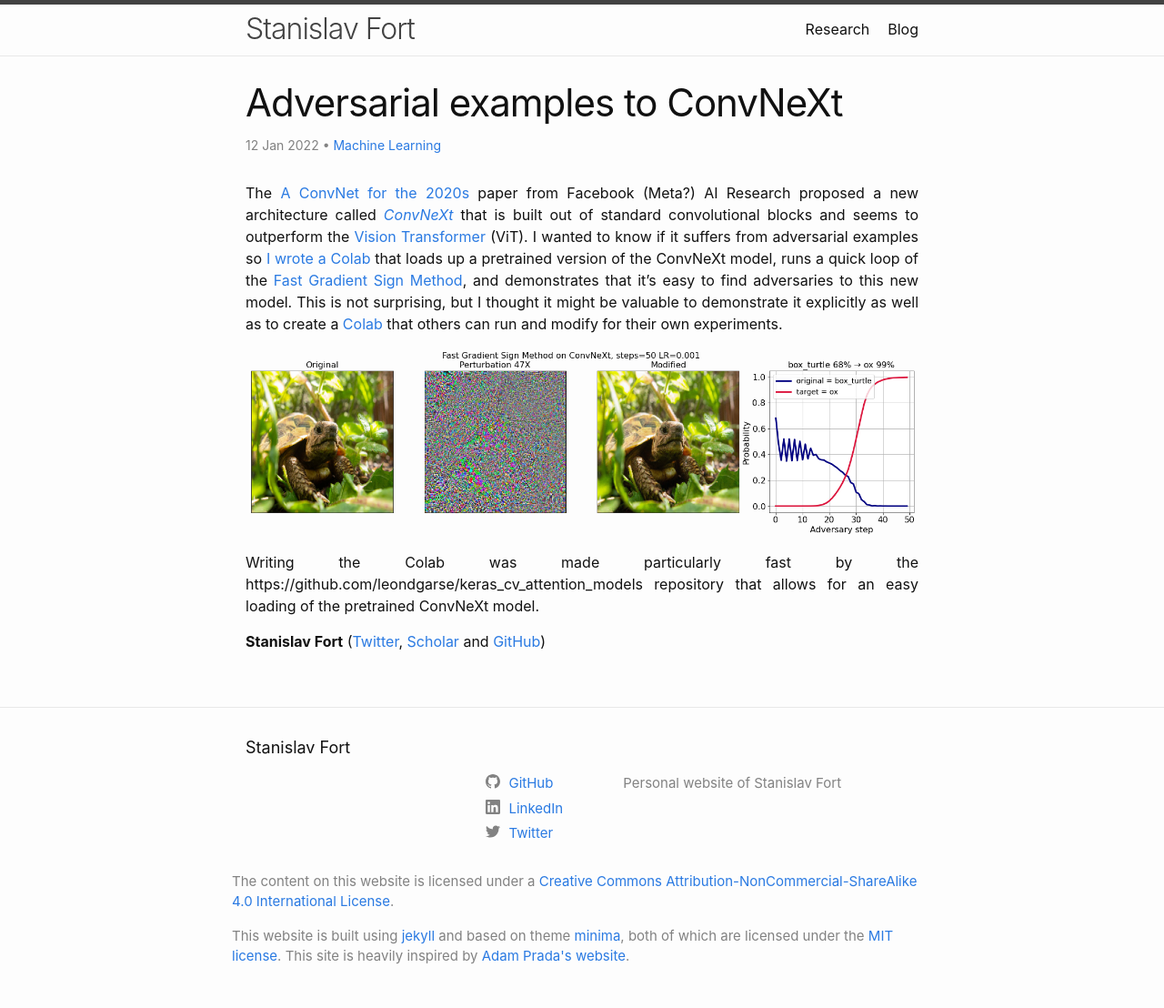
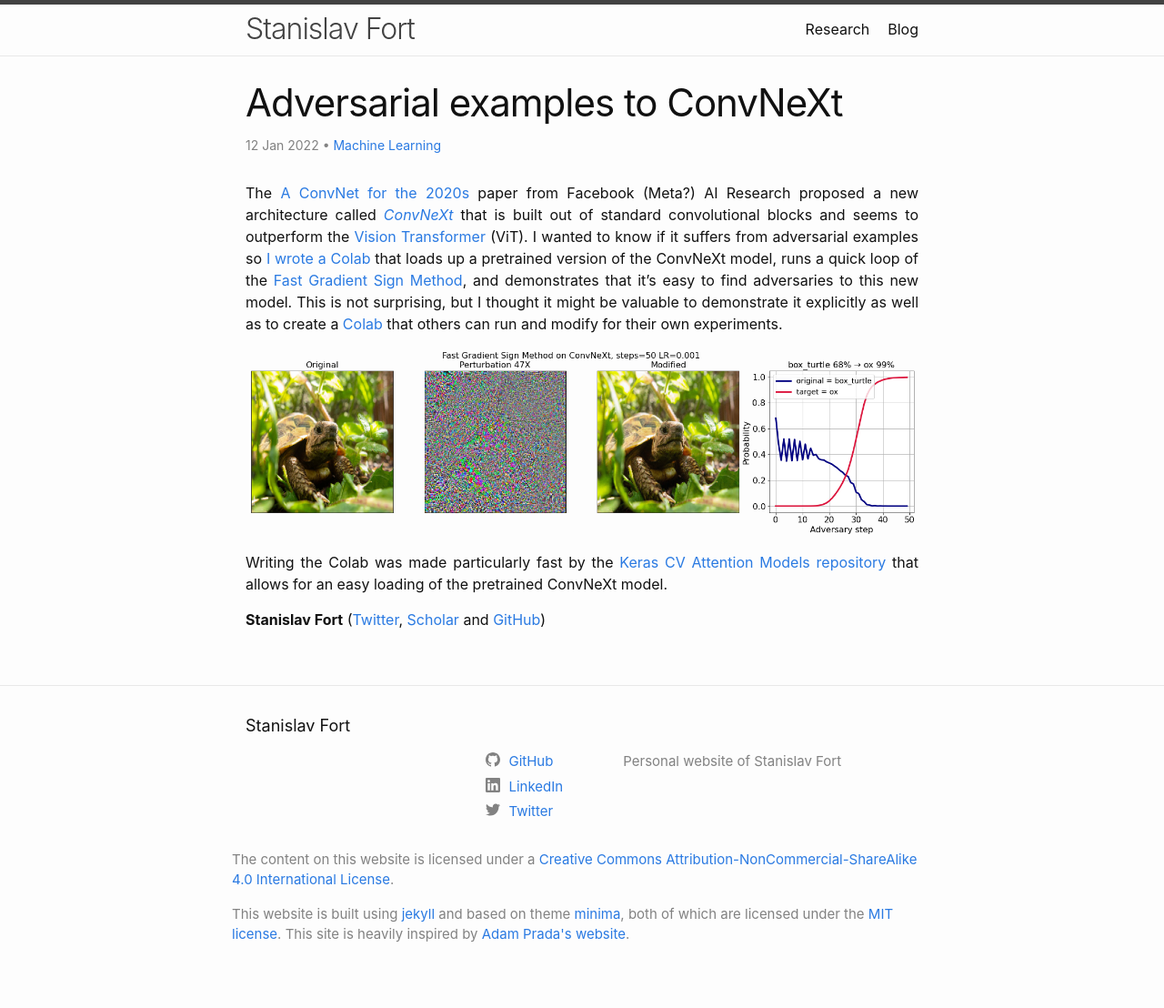
Before and after one commit to stanislavfort/stanislavfort.github.io, a Jekyll site: the page built from _posts/ML/2022-01-12-convnext_adversaries.md, in a window 1280 px wide. Shown: the whole page at 91% size. Built offline with Jekyll 4.4.1, drawn with Linux system fonts in a browser that asks for light colours; after the commit the page ends 1084 px from its top, so only the background shows below that; some of the changed lines change nothing that is shown.

Commit message:
a small change to the last sentence

```diff
--- a/_posts/ML/2022-01-12-convnext_adversaries.md
+++ b/_posts/ML/2022-01-12-convnext_adversaries.md
@@ -7,7 +7,7 @@
 
 
 
-Writing the Colab was made particularly fast by the https://github.com/leondgarse/keras_cv_attention_models repository that allows for an easy loading of the pretrained ConvNeXt model.
+Writing the Colab was made particularly fast by the [Keras CV Attention Models repository](https://github.com/leondgarse/keras_cv_attention_models) that allows for an easy loading of the pretrained ConvNeXt model.
 
 
 
```
Also changed, not shown: 1 other file.
